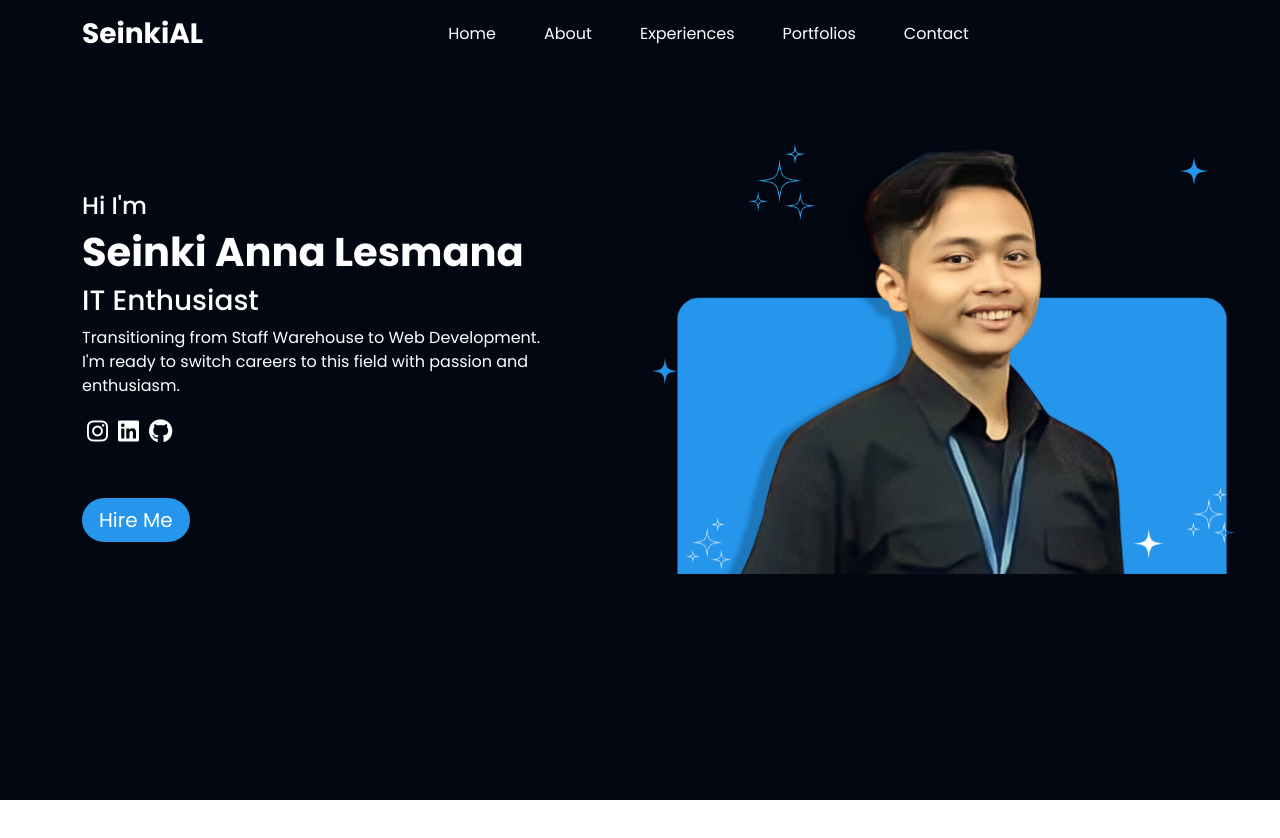
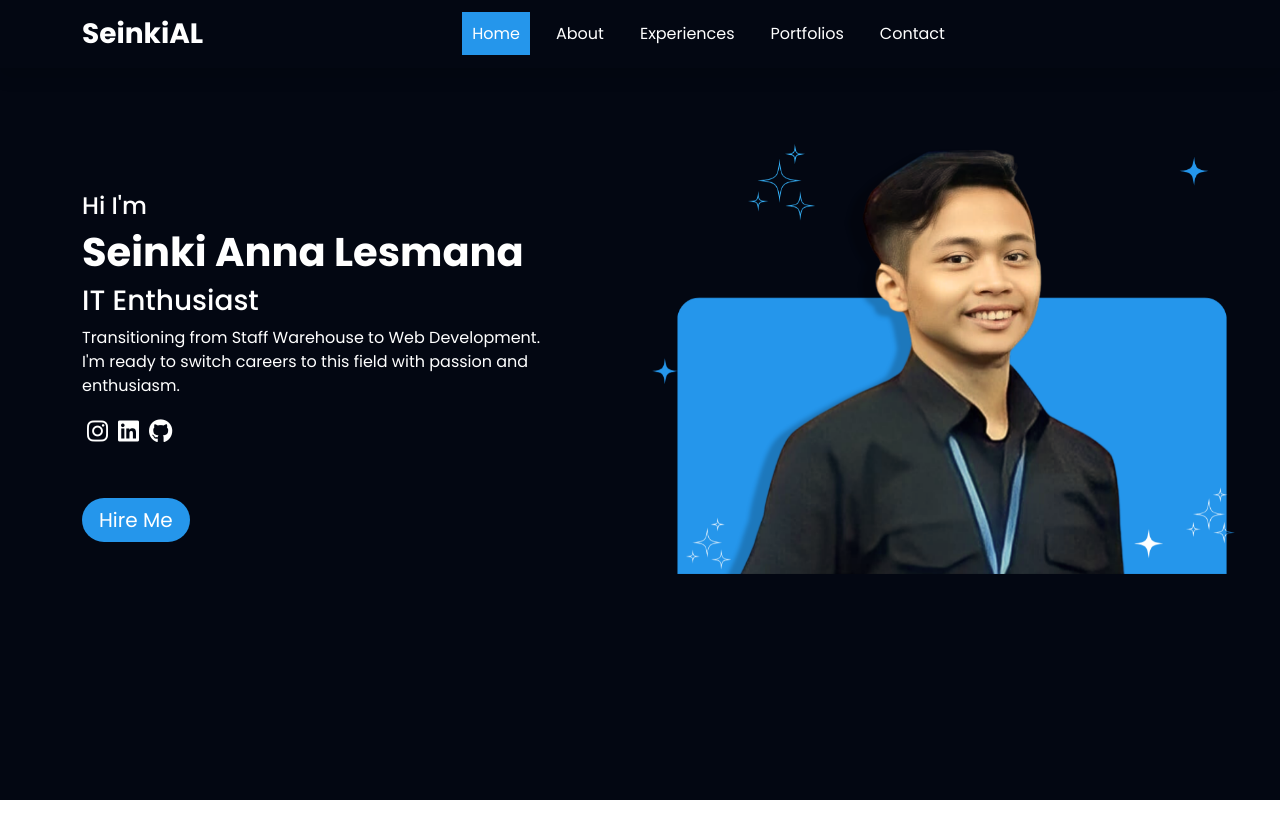
Before and after one commit to Seinki/personal_portfolios, a React (Vite) app: page / in a window 1280 px wide. Shown: the top 838 px of the page. Built offline with nearby package versions, Linux system fonts and the light colour scheme.

Commit message:
styling isActive, isPending class

```diff
--- a/src/data/css/main.css
+++ b/src/data/css/main.css
@@ -30,13 +30,22 @@
 .navbar-page .navbar .nav-link a {
   text-decoration: none;
   color: white;
-  padding: 1rem 1rem 1rem 1rem;
+  padding: 10px;
   gap: 5rem;
 }
 .navbar-page .navbar .nav-link a:hover {
-  color: #000000;
+  color: #8a8a8a;
 }
 
+.active {
+  background-color: var(--blue-color);
+  color: white;
+  /* border-radius: 1rem; */
+}
+
+.navbar .nav-link .active:hover {
+  color: rgb(165, 165, 165);
+}
 /* Navbar Style */
 
 /* HomePage Style */
@@ -120,6 +129,12 @@
 .home-page button a {
   text-decoration: none;
   color: white;
+}
+
+@media screen and (max-width: 992px) {
+  .home-page button {
+
+  }
 }
 /* HomePage Style */
 
```
